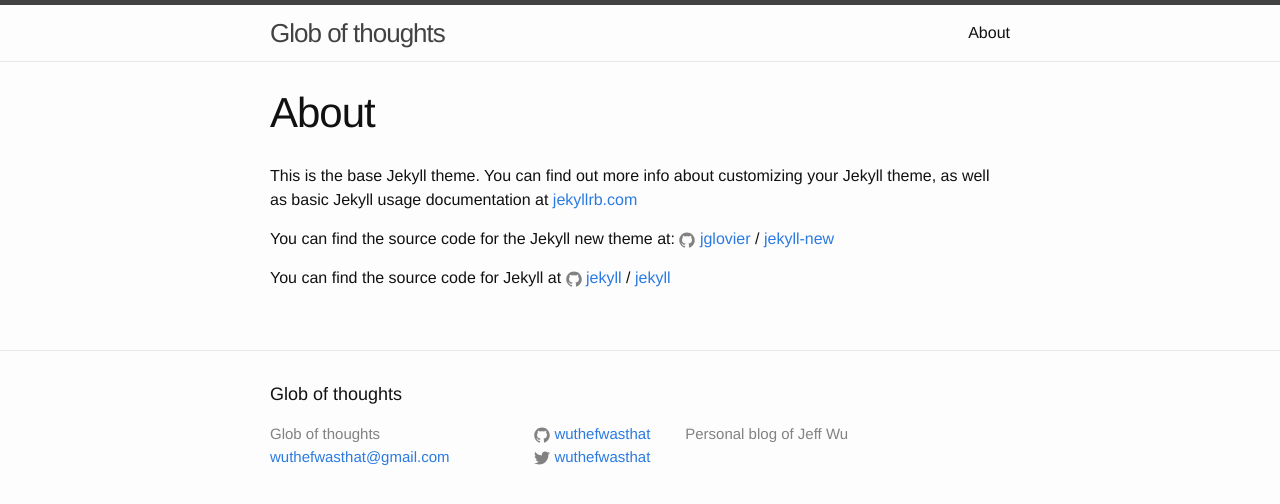
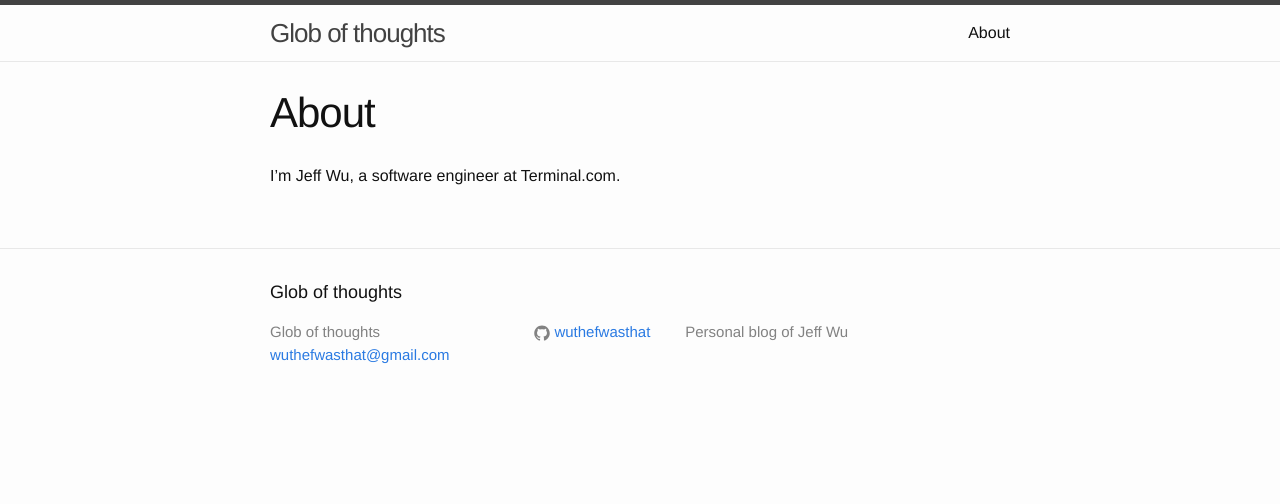
Before and after one commit to dannydenenberg/wuthefwasthat.github.io, a Jekyll site: the page built from about.md, in a window 1280 px wide. Shown: the top 504 px of the page. Built offline with Jekyll 4.4.1, drawn with Linux system fonts in a browser that asks for light colours.

Commit message:
modify about

```diff
--- a/_config.yml
+++ b/_config.yml
@@ -12,7 +12,7 @@
   Personal blog of Jeff Wu
 baseurl: "" # the subpath of your site, e.g. /blog
 url: "https://wuthefwasthat.github.io/" # the base hostname & protocol for your site
-twitter_username: wuthefwasthat
+twitter_username:
 github_username: wuthefwasthat
 
 # Build settings
--- a/about.md
+++ b/about.md
@@ -4,12 +4,4 @@
 permalink: /about/
 ---
 
-This is the base Jekyll theme. You can find out more info about customizing your Jekyll theme, as well as basic Jekyll usage documentation at [jekyllrb.com](http://jekyllrb.com/)
-
-You can find the source code for the Jekyll new theme at:
-{% include icon-github.html username="jglovier" %} /
-[jekyll-new](https://github.com/jglovier/jekyll-new)
-
-You can find the source code for Jekyll at
-{% include icon-github.html username="jekyll" %} /
-[jekyll](https://github.com/jekyll/jekyll)
+I'm Jeff Wu, a software engineer at Terminal.com.
```
Also changed, not shown: 1 other file.
